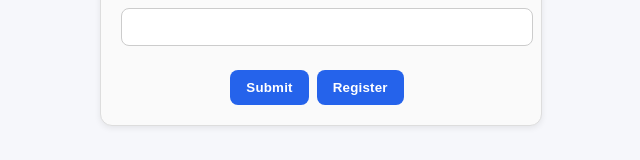
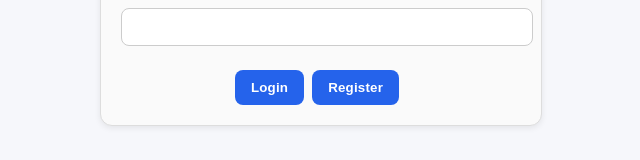
Before and after one commit to RoeiMesi/TodosApp, a React (Create React App) app in the folder frontend/: page /login in a window 1280 px wide. Shown: the part 223-383 px from the top of the page, without its empty margins (319-959 px from the left). Built offline with nearby package versions, Linux system fonts and the light colour scheme.

Commit message:
Final finishes

```diff
--- a/frontend/src/Pages/Todo/TodoPage.js
+++ b/frontend/src/Pages/Todo/TodoPage.js
@@ -5,6 +5,7 @@ import { sortTodos } from "../../utils/sortingUtilities";
 import todoReducer from "../../reducers/todoReducer";
 import { getTodos } from "../../services/todosService";
 import { getUsernameFromToken } from "../../services/authService";
+import { useNavigate } from "react-router-dom";
 
 export default function TodoPage() {
   const initialState = {
@@ -14,6 +15,8 @@ export default function TodoPage() {
   };
 
   const [state, dispatch] = useReducer(todoReducer, initialState);
+
+  const navigate = useNavigate();
 
   useEffect(() => {
     const username = getUsernameFromToken();
@@ -31,7 +34,7 @@ export default function TodoPage() {
 
   const handleLogout = () => {
     localStorage.removeItem("token");
-    window.location.href = "http://localhost:3000";
+    navigate("");
     alert('Logged out successfully!');
   };
 
--- a/frontend/src/components/Auth/LoginForm/LoginForm.js
+++ b/frontend/src/components/Auth/LoginForm/LoginForm.js
@@ -31,7 +31,7 @@ export default function LoginForm() {
       const { status, data } = await login(userDetails);
       if (status === 200 && data.access_token) {
         localStorage.setItem("token", data.access_token);
-        window.location.href = "http://localhost:3000";
+        navigate('/');
         alert("You successfully logged in!");
       }
     } catch (error) {
@@ -52,12 +52,12 @@ export default function LoginForm() {
       ></input>
       <label>Password</label>
       <input
-        type="text"
+        type="password"
         value={password}
         onChange={(e) => setPassword(e.target.value)}
       ></input>
 
-      <button type='submit' className='button'>Submit</button>
+      <button type='submit' className='button'>Login</button>
       <button type='button' className='button' onClick={handleRegisterClick}>Register</button>
     </form>
   );
--- a/frontend/src/components/Auth/RegisterForm/RegisterForm.js
+++ b/frontend/src/components/Auth/RegisterForm/RegisterForm.js
@@ -44,6 +44,7 @@ export default function RegisterForm() {
       const { data, status } = await register(userData);
       if (status === 201) {
         alert("You registered successfully!");
+        navigate('/login');
       }
     } catch (error) {
       console.error(error.response?.data?.detail);
@@ -86,7 +87,7 @@ export default function RegisterForm() {
       ></input>
 
       <button type="submit" className="button">
-        Submit
+        Register
       </button>
       <button type="button" className="button" onClick={handleLoginClick}>Login</button>
     </form>
--- a/frontend/src/services/authService.js
+++ b/frontend/src/services/authService.js
@@ -2,7 +2,7 @@ import axios from "axios";
 import { jwtDecode } from "jwt-decode";
 
 const api = axios.create({
-  baseURL: "http://localhost:8000",
+  baseURL: "https://h5ufuelq83.execute-api.il-central-1.amazonaws.com",
 });
 
 export const register = async (details) => {
```
